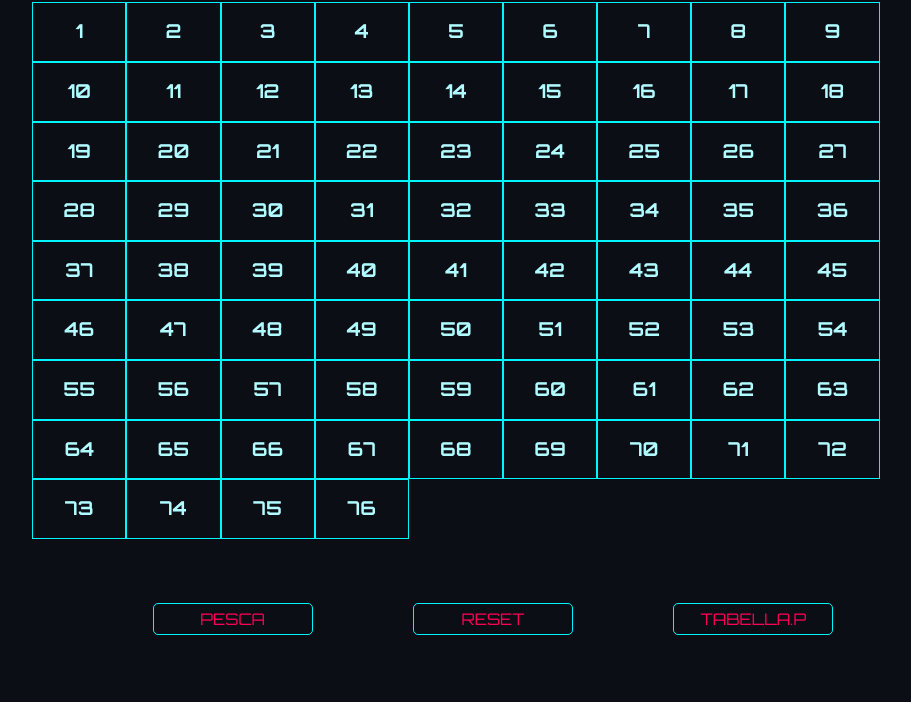
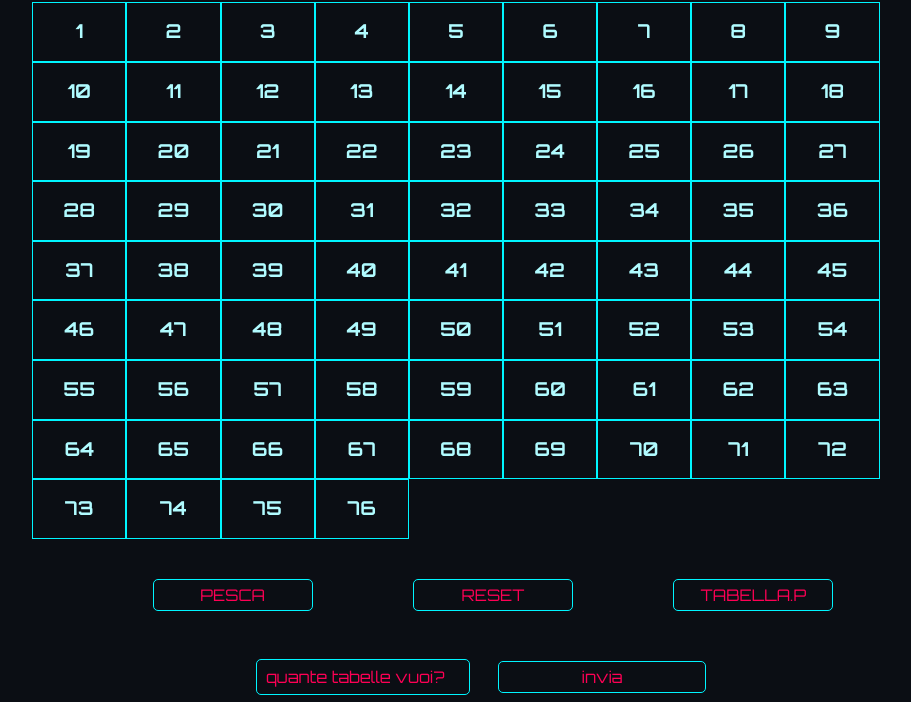
Before and after one commit to Vidied/FE-U1-W3-D4, a plain HTML site: page index.html in a window 1280 px wide. Shown: the part 98-800 px from the top of the page, without its empty margins (147-1058 px from the left). Drawn offline with Linux system fonts and the light colour scheme.

Commit message:
ottimizzazione distanze button

```diff
--- a/styles/style.css
+++ b/styles/style.css
@@ -20,12 +20,31 @@ input {
   border-radius: 5px;
   width: 10em;
   height: 2em;
-  margin: 3em;
+  margin: 1.5em 3em 3em 3em;
 }
 
 button:hover {
   background-color: #7000ff;
   cursor: pointer;
+}
+
+input::placeholder {
+  color: #ff0055;
+  text-align: center;
+}
+
+#cartelle {
+  text-align: center;
+}
+
+#cartelle input {
+  margin: 0 1.5em 1em 0;
+  width: 13em;
+}
+
+#cartelle button {
+  margin: 0 1.5em 1em 0;
+  width: 13em;
 }
 
 #tabellaHTML {
```
